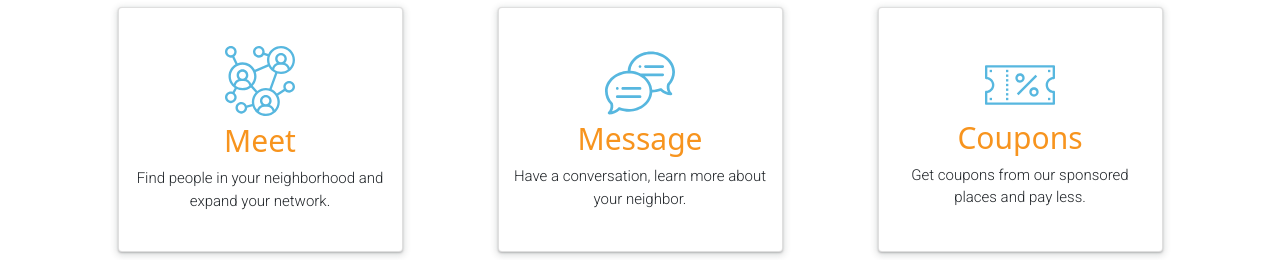
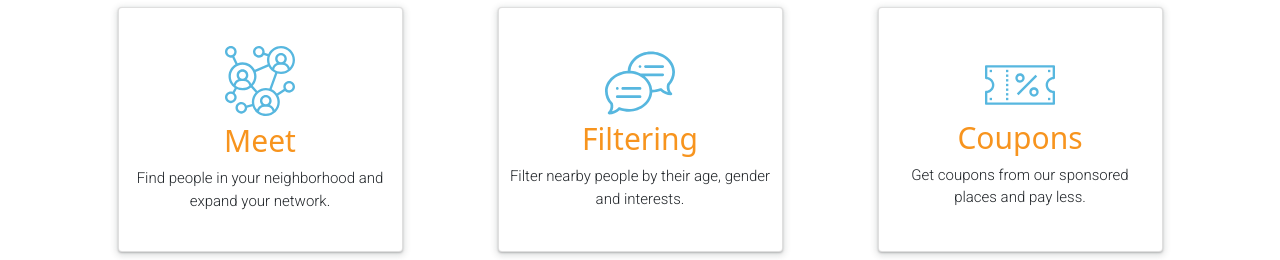
Before and after one commit to ReCoded-Org/capstone-turkey-love-thy-neighbour, a React (Create React App) app: page / in a window 1280 px wide. Shown: the part 2600-2860 px from the top of the page. Built offline with nearby package versions, Linux system fonts and the light colour scheme; no server answers.

Commit message:
Change the second feature card into filtering

```diff
--- a/src/components/Features/index.jsx
+++ b/src/components/Features/index.jsx
@@ -30,9 +30,9 @@ function Features() {
             <Card className="d-flex flex-column align-items-center justify-content-center">
               <SpeechBubbleImg className="speech-bubble-svg img-fluid" />
 
-              <Card.Title>Message</Card.Title>
+              <Card.Title>Filtering</Card.Title>
               <Card.Text>
-                Have a conversation, learn more about your neighbor.
+                Filter nearby people by their age, gender and interests.
               </Card.Text>
             </Card>
           </Col>
```
